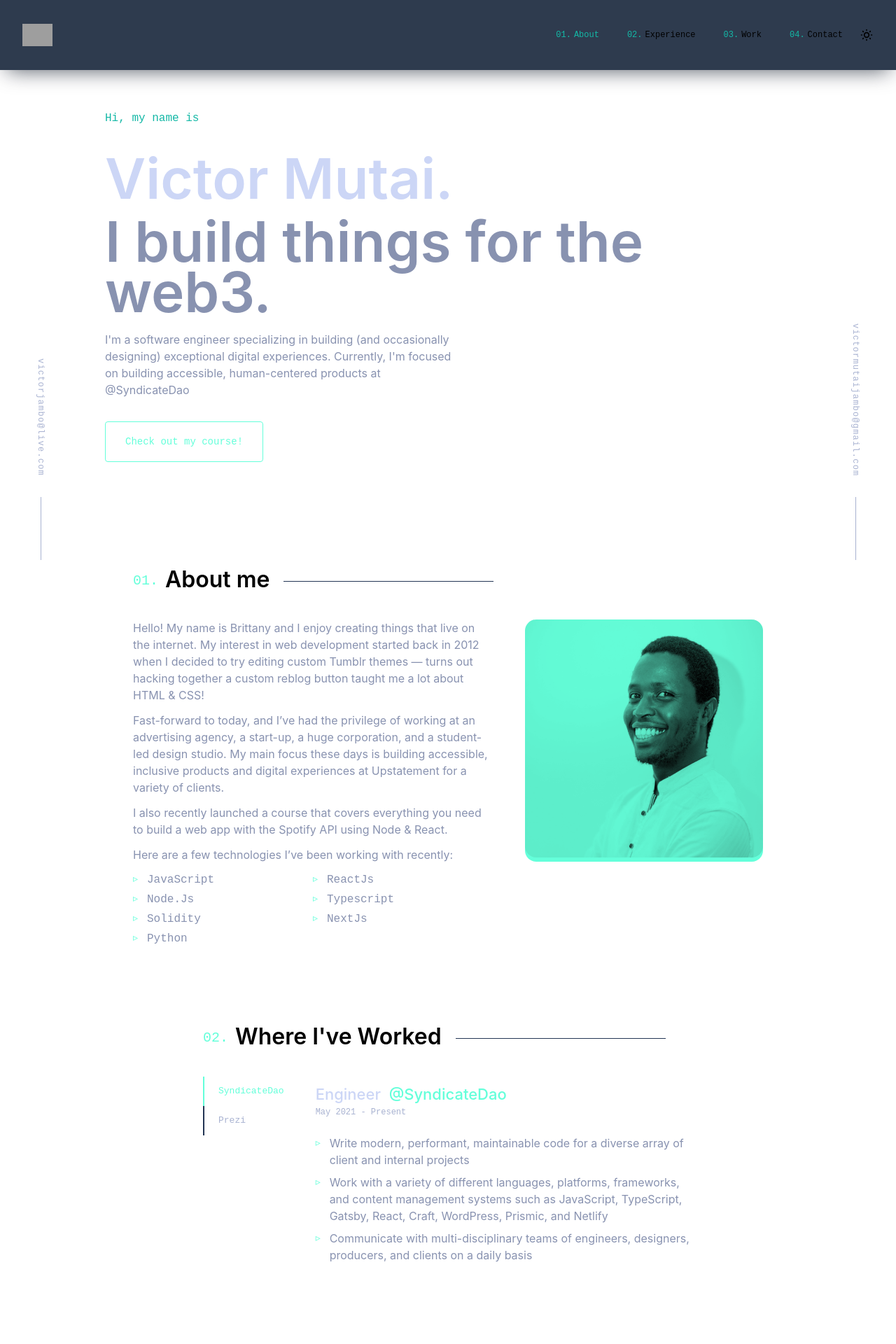
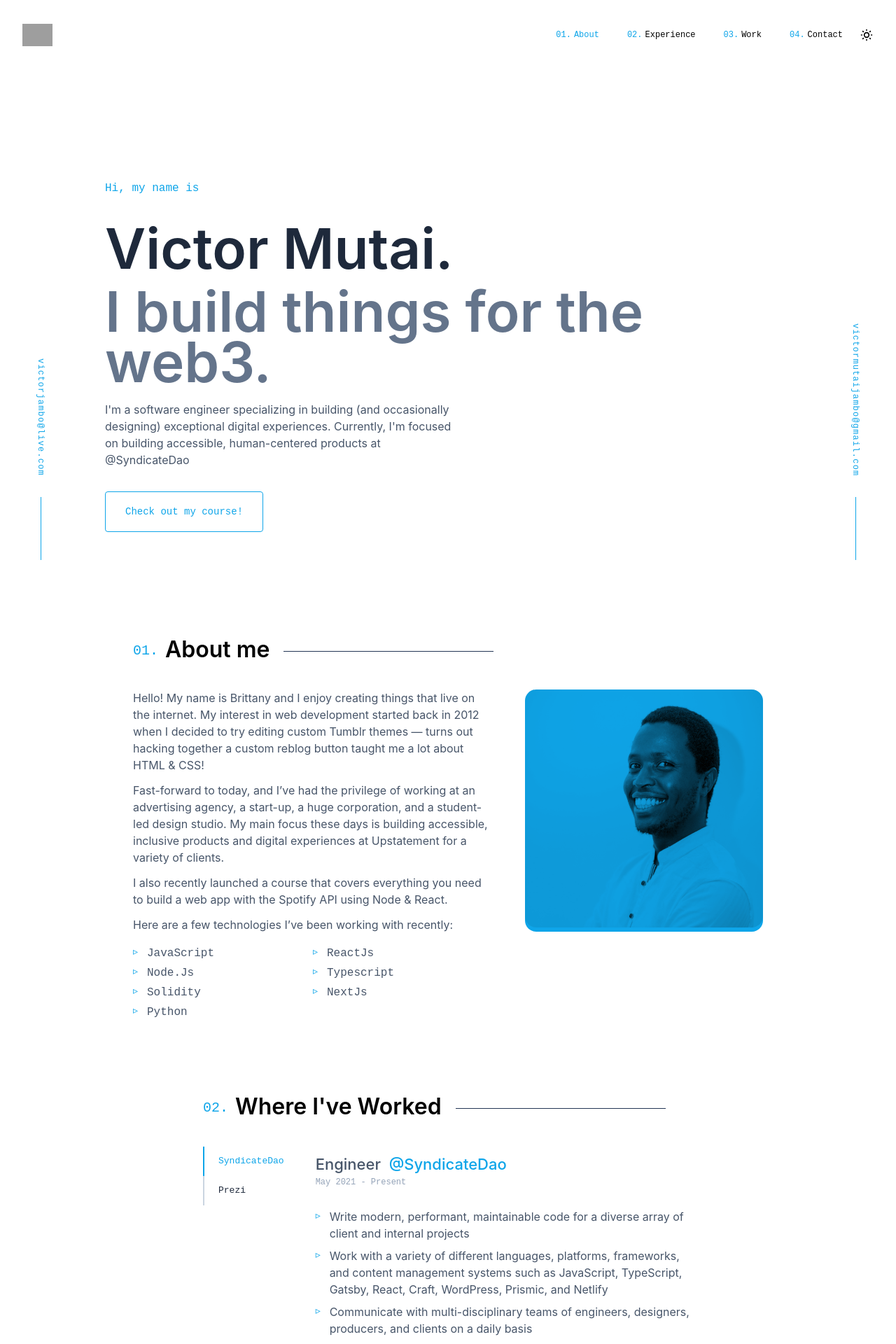
Before and after one commit to victorjambo/profile-v2, a Next.js app: page / in a window 1280 px wide. Shown: the top 1920 px of the page at 70% size. Built offline with nearby package versions, Linux system fonts and the light colour scheme; grey boxes are pictures that could not be loaded.

Commit message:
light theme

```diff
--- a/src/components/footer/index.tsx
+++ b/src/components/footer/index.tsx
@@ -4,12 +4,14 @@ import { StarIcon } from "@heroicons/react/outline";
 const Footer: React.FC = () => {
   return (
     <footer className="flex flex-col h-auto min-h-[70px] p-4 text-center">
-      <div className="text-slate-light font-mono text-xs">
-        <a
-          href={GIT_REPO}
-          className="p-[10px]"
-        >
-          <div>Built by {DEV_NAME}</div>
+      <div className="text-slate-500 dark:text-slate-light font-mono text-xs">
+        <a href={GIT_REPO} className="p-[10px]">
+          <div>
+            Built by&nbsp;
+            <span className="hover:text-sky-500 dark:hover:text-green">
+              {DEV_NAME}
+            </span>
+          </div>
 
           <div className="mt-[10px]">
             <span className="inline-flex items-center px-2">
--- a/src/components/navbar/index.tsx
+++ b/src/components/navbar/index.tsx
@@ -2,6 +2,7 @@ import { Disclosure } from "@headlessui/react";
 import { MenuAlt2Icon, XIcon } from "@heroicons/react/outline";
 import { classNames } from "@/utils/classNames";
 import ThemeDropdown from "./themeDropdown";
+import { useEffect, useRef, useState } from "react";
 
 const navigation = [
   { id: "01", name: "About", href: "#about", current: true },
@@ -11,11 +12,32 @@ const navigation = [
 ];
 
 const Navbar = () => {
+  const [scrollTop, setScrollTop] = useState(0);
+
+  const navRef = useRef(null);
+
+  useEffect(() => {
+    const onScroll = (e: any) => {
+      setScrollTop(e.target.documentElement.scrollTop);
+    };
+    window.addEventListener("scroll", onScroll);
+
+    return () => window.removeEventListener("scroll", onScroll);
+  }, []);
+
   return (
     <Disclosure as="nav">
       {({ open }) => (
         <>
-        <div className="fixed inset-0 h-[100px] shadow nav-shadow">
+          <div
+            ref={navRef}
+            className={classNames(
+              "h-[100px]",
+              scrollTop === 0
+                ? ""
+                : "fixed inset-0 z-30 shadow shadow-sky-100 bg-sky-50 dark:shadow-slate-700 dark:bg-slate-800 bg-opacity-95 dark:bg-opacity-95"
+            )}
+          >
             <div className="container mx-auto px-2 sm:px-6 lg:px-8">
               <div className="relative flex items-center justify-between h-[100px]">
                 <div className="absolute inset-y-0 left-0 flex items-center sm:hidden">
@@ -49,12 +71,12 @@ const Navbar = () => {
                           key={item.name}
                           href={item.href}
                           className={classNames(
-                          item.current ? "text-teal-500 dark:text-green" : "",
-                          "px-3 py-2 text-xs hover:text-teal-500 dark:hover:text-green"
+                            item.current ? "text-sky-500 dark:text-green" : "",
+                            "px-3 py-2 text-xs hover:text-sky-500 dark:hover:text-green"
                           )}
                           aria-current={item.current ? "page" : undefined}
                         >
-                        <span className="text-teal-500 dark:text-green pr-1">
+                          <span className="text-sky-500 dark:text-green pr-1">
                             {item.id}.
                           </span>
                           <span>{item.name}</span>
--- a/src/components/sections/about.tsx
+++ b/src/components/sections/about.tsx
@@ -6,7 +6,7 @@ const AboutSection: React.FC = () => {
   return (
     <section id="about" className="max-w-[900px] mx-auto">
       <SectionHeader idx="01." title="About me" />
-      <div className="grid gap-[50px] grid-inner text-slate font-sans">
+      <div className="grid gap-[50px] grid-inner text-slate-600 dark:text-slate font-sans">
         <div className="space-y-3">
           {aboutMe.map((about) => (
             <p key={about}>{about}</p>
@@ -20,7 +20,7 @@ const AboutSection: React.FC = () => {
             ))}
           </ul>
         </div>
-        <div className="bg-green hover:bg-transparent rounded-2xl h-max">
+        <div className="dark:bg-green bg-sky-500 hover:bg-transparent rounded-2xl h-max">
           <Image
             src="/images/me.jpeg"
             alt="me"
--- a/src/components/sections/contact.tsx
+++ b/src/components/sections/contact.tsx
@@ -6,18 +6,18 @@ const ContactSection: React.FC = () => {
       id="contact"
       className="max-w-[600px] mx-auto mb-[100px] py-[100px] text-center"
     >
-      <div className="text-green mb-5 font-mono">04. What&apos;s Next?</div>
-      <div className="title font-sans font-semibold text-slate-lightest leading-[1.1] mb-[10px]">
+      <div className="text-sky-500 dark:text-green mb-5 font-mono">04. What&apos;s Next?</div>
+      <div className="title font-sans font-semibold text-slate-600 dark:text-slate-lightest leading-[1.1] mb-[10px]">
         Get In Touch
       </div>
-      <p className="font-sans text-slate mb-16">
+      <p className="font-sans text-slate-600 dark:text-slate mb-16">
         Although I&apos;m not currently looking for any new opportunities, my
         inbox is always open. Whether you have a question or just want to say
         hi, I&apos;ll try my best to get back to you!
       </p>
       <a
         href={`mailto:${DEV_EMAIL}`}
-        className="text-green hover:bg-green-tint border border-green py-5 px-7 text-sm font-mono leading-[1] cursor-pointer rounded-md"
+        className="text-sky-500 dark:text-green hover:bg-sky-50 dark:hover:bg-green-tint border border-sky-500 dark:border-green py-5 px-7 text-sm font-mono leading-[1] cursor-pointer rounded-md"
         target="_blank"
         rel="noreferrer"
       >
--- a/src/components/sections/experience.tsx
+++ b/src/components/sections/experience.tsx
@@ -10,17 +10,17 @@ const ExperienceSection: React.FC = () => {
       <SectionHeader idx="02." title="Where I've Worked" />
 
       <Tab.Group>
-        <div className="min-h-[340px] flex flex-row text-slate-light">
+        <div className="min-h-[340px] flex flex-row text-slate-800 dark:text-slate-light">
           <Tab.List className="flex flex-col w-max">
             {companies.map((company) => (
               <Tab
                 key={company.name}
                 className={({ selected }) =>
                   classNames(
-                    "flex items-center h-[42px] px-5 pb-[2px] border-l-2 cursor-pointer font-mono text-[13px] text-left whitespace-nowrap hover:bg-blue-navy-light",
+                    "flex items-center h-[42px] px-5 pb-[2px] border-l-2 cursor-pointer font-mono text-[13px] text-left whitespace-nowrap hover:bg-gray-100 dark:hover:bg-blue-navy-light",
                     selected
-                      ? "border-green text-green"
-                      : "border-blue-navy-lightest"
+                      ? "border-sky-500 dark:border-green text-sky-500 dark:text-green"
+                      : "border-slate-300 dark:border-blue-navy-lightest"
                   )
                 }
               >
@@ -34,22 +34,22 @@ const ExperienceSection: React.FC = () => {
                 key={company.name}
                 className="px-[5px] py-[10px] h-auto w-full"
               >
-                <div className="mb-[2px] text-[22px] font-medium leading-snug text-slate-lightest">
+                <div className="mb-[2px] text-[22px] font-medium leading-snug text-slate-600 dark:text-slate-lightest">
                   {company.role}&nbsp;&nbsp;
                   <a
                     href={company.link}
                     target="_blank"
-                    className="text-green cursor-pointer inline-block"
+                    className="text-sky-500 dark:text-green cursor-pointer inline-block"
                     rel="noreferrer"
                   >
                     @{company.name}
                   </a>
                 </div>
-                <div className="mb-6 text-slate-light text-xs font-mono">
+                <div className="mb-6 text-slate-400 dark:text-slate-lightest text-xs font-mono">
                   {company.duration}
                 </div>
                 <div
-                  className="text-slate font-sans leading-[24px]"
+                  className="text-slate-600 dark:text-slate font-sans leading-[24px]"
                   dangerouslySetInnerHTML={{ __html: company.responsibilities }}
                 />
               </Tab.Panel>
--- a/src/components/sections/hero.tsx
+++ b/src/components/sections/hero.tsx
@@ -4,23 +4,23 @@ const HeroSection: React.FC = () => {
   return (
     <section id="hero" className="max-w-[1000px] mx-auto">
       <div className="flex flex-col justify-center min-h-screen">
-        <div className="text-teal-500 dark:text-green font-normal mb-5 sm:mb-[30px] mr-[2px] sm:mr-1 ">
+        <div className="text-sky-500 dark:text-green font-normal mb-5 sm:mb-[30px] mr-[2px] sm:mr-1 ">
           Hi, my name is
         </div>
-        <div className="font-sans text-slate-lightest font-semibold leading-[1.1] hero-size">
+        <div className="font-sans text-slate-800 dark:text-slate-lightest font-semibold leading-[1.1] hero-size">
           {DEV_NAME}.
         </div>
-        <div className="font-sans text-slate font-semibold hero-size mt-[10px] leading-[0.9]">
+        <div className="font-sans text-slate-500 dark:text-slate font-semibold hero-size mt-[10px] leading-[0.9]">
           I build things for the web3.
         </div>
-        <p className="mt-5 max-w-lg font-sans text-slate leading-[24px]">
+        <p className="mt-5 max-w-lg font-sans text-slate-600 dark:text-slate leading-[24px]">
           I&apos;m a software engineer specializing in building (and
           occasionally designing) exceptional digital experiences. Currently,
           I&apos;m focused on building accessible, human-centered products at
           @SyndicateDao
         </p>
         <div className="mt-[50px]">
-          <a className="text-green hover:bg-green-tint border border-green rounded py-5 px-7 text-sm">
+          <a className="text-sky-500 dark:text-green hover:bg-sky-50 dark:hover:bg-green-tint border border-sky-500 dark:border-green rounded py-5 px-7 text-sm cursor-pointer">
             Check out my course!
           </a>
         </div>
--- a/src/components/sections/index.tsx
+++ b/src/components/sections/index.tsx
@@ -6,7 +6,7 @@ interface IProps {
 export const SectionHeader: React.FC<IProps> = ({ idx, title }) => {
   return (
     <div className="section-header section-header-size flex items-end mt-[10px] mb-10 font-semibold leading-[1.1]">
-      <span className="section-header-size-2 mr-[10px] font-normal relative bottom-1 text-green">
+      <span className="section-header-size-2 mr-[10px] font-normal relative bottom-1 text-sky-500 dark:text-green">
         {idx}
       </span>
       <span className="font-sans">{title}</span>
--- a/src/components/side/index.tsx
+++ b/src/components/side/index.tsx
@@ -28,7 +28,7 @@ const MainComponent: React.FC<{ orientation: string }> = ({
   orientation,
 }) => {
   return (
-    <div className={`fixed bottom-0 z-10 text-slate-light ${orientation}`}>
+    <div className={`fixed bottom-0 z-10 text-sky-500 dark:text-slate-light ${orientation}`}>
       {children}
     </div>
   );
--- a/src/styles/globals.css
+++ b/src/styles/globals.css
@@ -173,7 +173,7 @@
   }
 
   .list {
-    @apply relative pl-5 list-deco;
+    @apply relative pl-5 before:content-['▹'] before:absolute before:left-0 top-[5px] before:text-sm before:text-sky-500 before:dark:text-green;
   }
 }
 
@@ -185,18 +185,8 @@
   font-size: clamp(24px, 5vw, 28px);
 }
 
-.side::after {
-  content: "";
-  display: block;
-  width: 1px;
-  height: 90px;
-  margin: 0 auto;
-  background-color: #a8b2d1;
-}
-
-.nav-shadow {
-  background-color: rgba(10, 25, 47, 0.85);
-  box-shadow: 0 10px 30px -10px rgba(2, 12, 27, 0.7);
+.side {
+  @apply after:content-[''] after:block after:w-[1px] after:h-[90px] after:mx-auto after:bg-sky-500 after:dark:bg-slate-light
 }
 
 .section-header::after {
@@ -220,16 +210,6 @@
 
 .grid-inner {
   grid-template-columns: 3fr 2fr;
-}
-
-.list-deco::before {
-  content: "▹";
-  position: absolute;
-  left: 0;
-  top: 5px;
-  color: #64ffda;
-  font-size: 14px;
-  line-height: 12px;
 }
 
 .title {
```
Also changed, not shown: src/components/navbar/themeDropdown.tsx (+4 -4 lines), src/components/sections/work.tsx (+5 -5 lines). Lines whose indentation alone changed are shown as unchanged.
